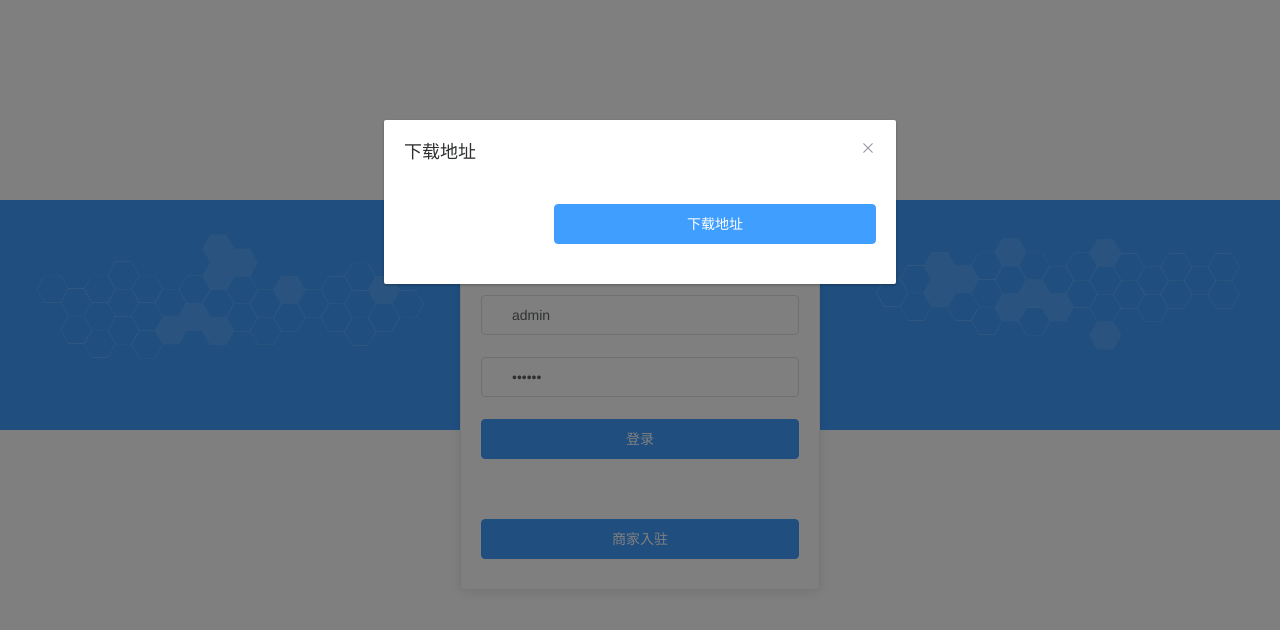
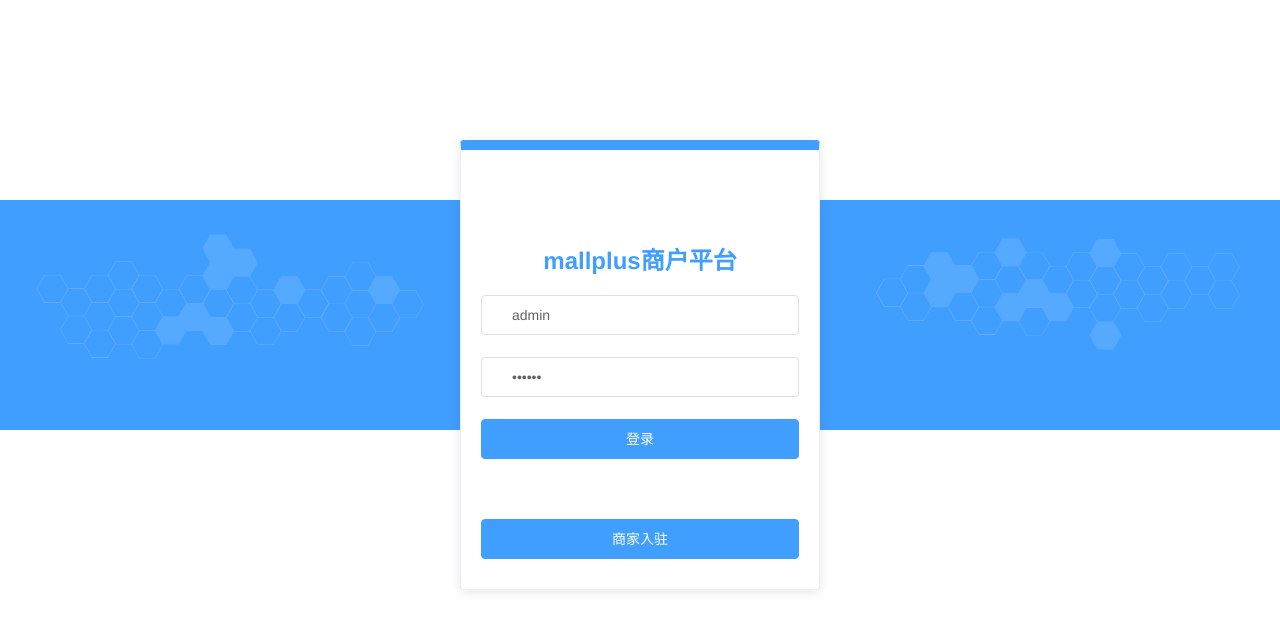
Before and after one commit to cutPicturesMan/mall-web-admin, a Vue app: page /#/login in a window 1280 px wide. Shown: the top 630 px of the page. Built offline with nearby package versions, Linux system fonts and the light colour scheme; no server answers; what v-charts would draw is missing.

Commit message:
feat: 去掉登录页下载链接弹窗

```diff
--- a/src/views/login/index.vue
+++ b/src/views/login/index.vue
@@ -51,19 +51,6 @@
       </el-form>
     </el-card>
     <img :src="login_center_bg" class="login-center-layout">
-    <el-dialog
-            title="下载地址"
-            :visible.sync="dialogVisible"
-            width="40%">
-      <el-form  ref="brandFrom" label-width="150px">
-        <el-form-item style="margin-bottom: 10px">
-          <el-button style="width: 100%" type="primary"  @click.native.prevent="handleGit">
-            下载地址
-          </el-button>
-        </el-form-item>
-      </el-form>
-
-    </el-dialog>
   </div>
 
 </template>
@@ -99,7 +86,6 @@
           password: [{required: true, trigger: 'blur', validator: validatePass}]
         },
         loading: false,
-        dialogVisible:true,
         pwdType: 'password',
         login_center_bg
       }
@@ -117,9 +103,6 @@
       },
       handleStore() {
         this.$router.push({path: '/acceptStore'})
-      },
-      handleGit() {
-        window.location.href='https://gitee.com/zscat/mallplus';
       },
       handleLogin() {
         this.$refs.loginForm.validate(valid => {
```
